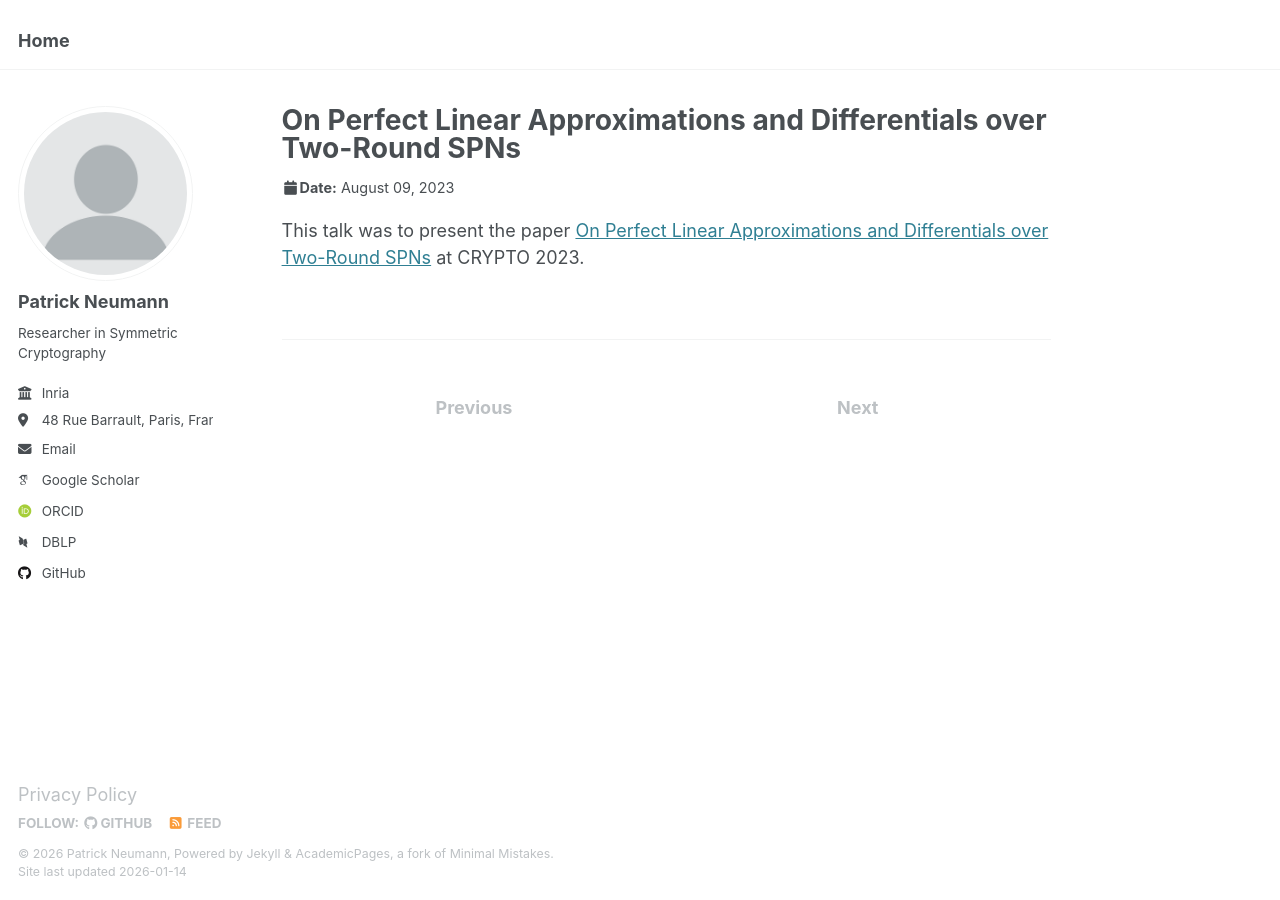
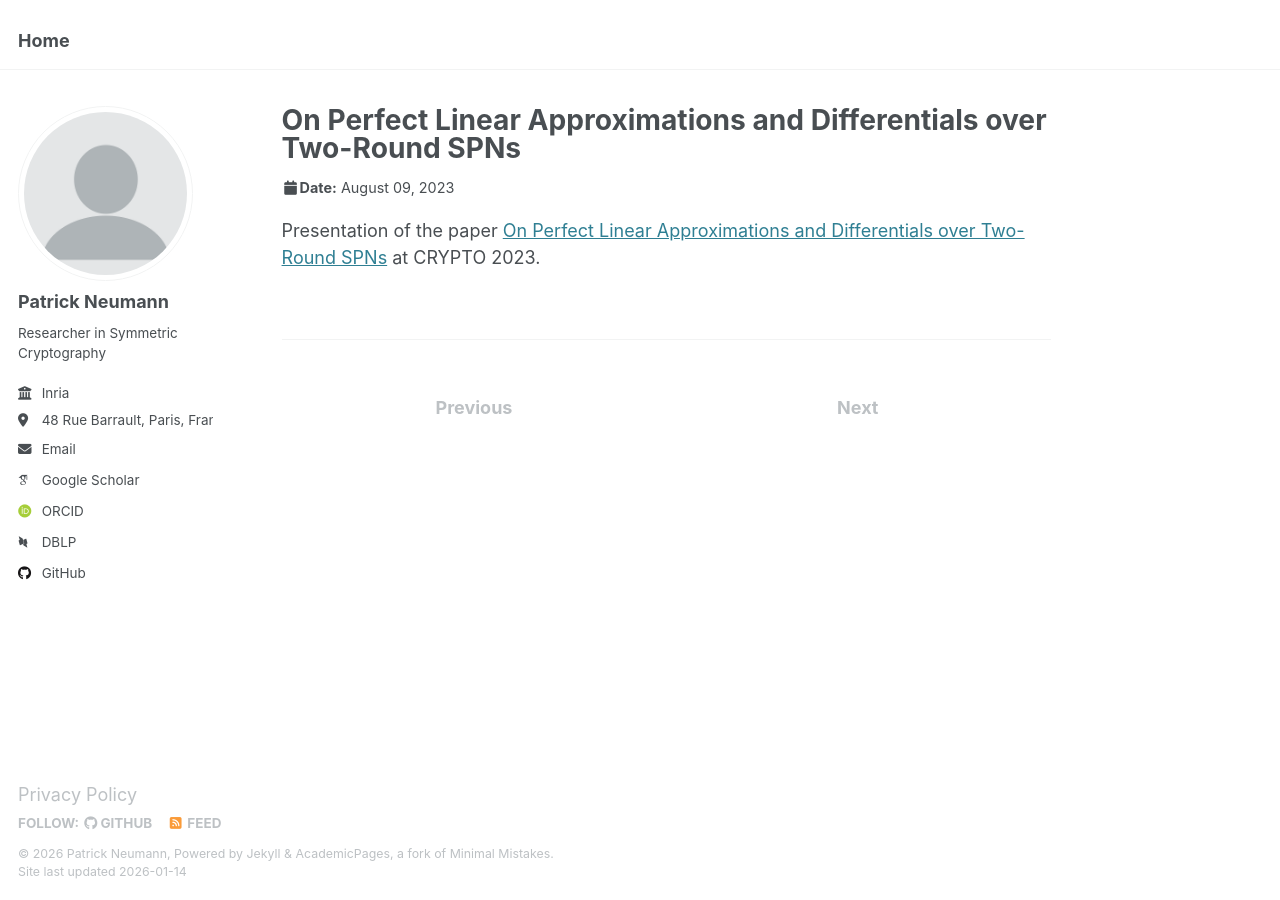
Before and after one commit to PatrickNeumann93/PatrickNeumann93.github.io, a Jekyll site: the page built from _talks/2023-08-09-c-perfect-two-rounds.md, in a window 1280 px wide. Built offline with Jekyll 4.4.1, drawn with Linux system fonts in a browser that asks for light colours; some web fonts are replaced.

Commit message:
Editorial improvements

```diff
--- a/_talks/2023-08-09-c-perfect-two-rounds.md
+++ b/_talks/2023-08-09-c-perfect-two-rounds.md
@@ -3,9 +3,9 @@ title: "On Perfect Linear Approximations and Differentials over Two-Round SPNs"
 collection: talks
 type: "Talk"
 permalink: /talks/2023-08-09-c-perfect-two-rounds
-venue: "UC Santa Barbara, CA, USA"
+venue: "UC Santa Barbara"
 date: 2023-08-09
 location: "Santa Barbara, CA, USA"
 ---
 
-This talk was to present the paper [On Perfect Linear Approximations and Differentials over Two-Round SPNs](/publication/2023-08-09-c-perfect-two-rounds) at CRYPTO 2023.
+Presentation of the paper [On Perfect Linear Approximations and Differentials over Two-Round SPNs](/publication/2023-08-09-c-perfect-two-rounds) at CRYPTO 2023.
```
Also changed, not shown: _publications/2025-12-10-ac-state-test-craft.md (+1 -1 lines), _talks/2023-04-15-ec-alignment.md (+1 -1 lines), _talks/2025-12-10-ac-state-test-craft.md (+1 -1 lines).
